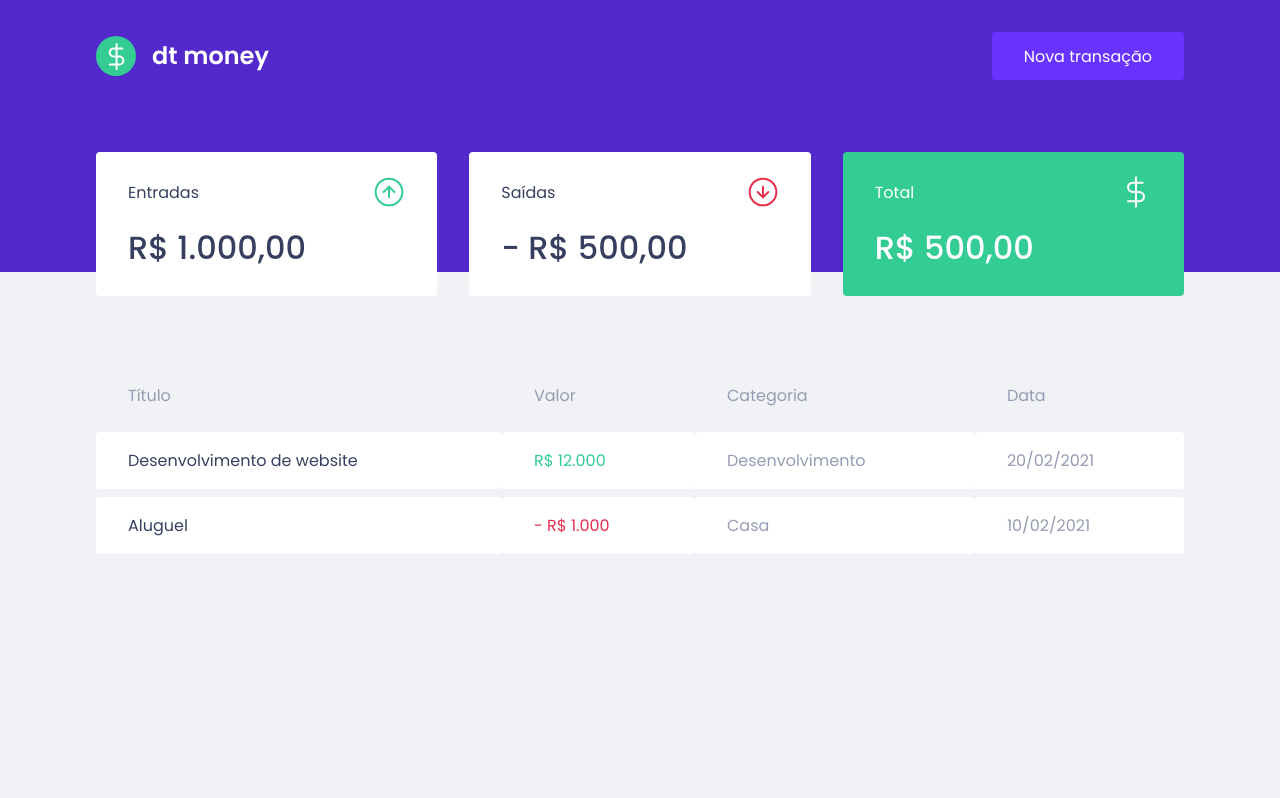
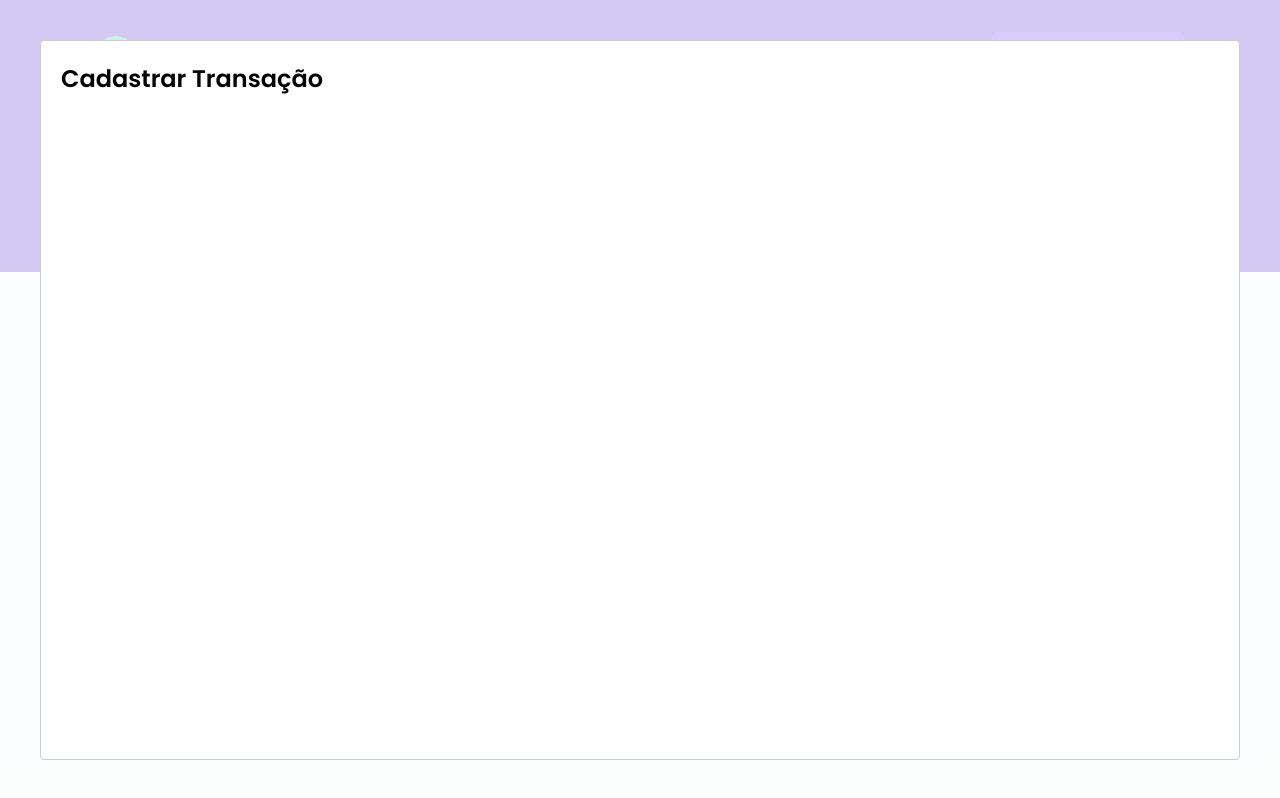
Before and after one commit to Deeved/dtmoney, a React (Create React App) app: page / in a window 1280 px wide. Both pictures are taken after a click on the button "Nova transação". Built offline with nearby package versions, Linux system fonts and the light colour scheme; no server answers; what miragejs would draw is missing.

Commit message:
modal parte 1

```diff
--- a/package.json
+++ b/package.json
@@ -6,6 +6,7 @@
     "axios": "^0.24.0",
     "react": "^17.0.2",
     "react-dom": "^17.0.2",
+    "react-modal": "^3.14.4",
     "react-scripts": "4.0.3",
     "styled-components": "^5.3.3",
     "web-vitals": "^1.0.1"
@@ -18,6 +19,7 @@
     "@types/node": "^12.0.0",
     "@types/react": "^17.0.0",
     "@types/react-dom": "^17.0.0",
+    "@types/react-modal": "^3.13.1",
     "@types/styled-components": "^5.1.17",
     "miragejs": "^0.1.43",
     "typescript": "^4.1.2"
--- a/src/App.tsx
+++ b/src/App.tsx
@@ -1,12 +1,32 @@
+import { useState } from "react";
+import Modal from "react-modal";
 import { Dashboard } from "./components/Dashboard";
 import { Header } from "./components/Header";
 import { GlobalStyles } from "./sytles/global";
 
 export function App() {
+  const [isNewTransactionModalOpen, setIsNewTransactionModalOpen] =
+    useState(false);
+
+  function handleOpenNewTransactionModal() {
+    setIsNewTransactionModalOpen(true);
+  }
+
+  function handleCloseNewTransactionModal() {
+    setIsNewTransactionModalOpen(false);
+  }
+
   return (
     <>
       <Header />
       <Dashboard />
+
+      <Modal
+        isOpen={isNewTransactionModalOpen}
+        onRequestClose={handleCloseNewTransactionModal}
+      >
+        <h2>Cadastrar Transação</h2>
+      </Modal>
       <GlobalStyles />
     </>
   );
--- a/src/components/Header/index.tsx
+++ b/src/components/Header/index.tsx
@@ -1,12 +1,33 @@
+import { useState } from "react";
+import Modal from "react-modal";
 import logoImg from "../../assets/logo.svg";
 import { Container, Content } from "./style";
 
 export function Header() {
+  const [isNewTransactionModalOpen, setIsNewTransactionModalOpen] =
+    useState(false);
+
+  function handleOpenNewTransactionModal() {
+    setIsNewTransactionModalOpen(true);
+  }
+
+  function handleCloseNewTransactionModal() {
+    setIsNewTransactionModalOpen(false);
+  }
+
   return (
     <Container>
       <Content>
         <img src={logoImg} alt="dt money" />
-        <button type="button">Nova transação</button>
+        <button type="button" onClick={handleOpenNewTransactionModal}>
+          Nova transação
+        </button>
+        <Modal
+          isOpen={isNewTransactionModalOpen}
+          onRequestClose={handleCloseNewTransactionModal}
+        >
+          <h2>Cadastrar Transação</h2>
+        </Modal>
       </Content>
     </Container>
   );
```
Also changed, not shown: 1 other file (tests, documents, lock files or other folders).
